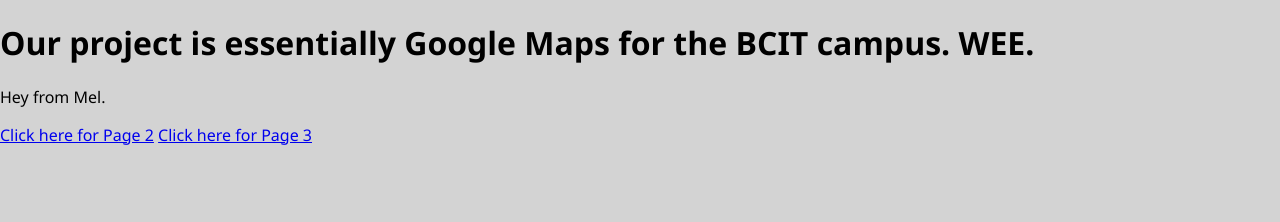
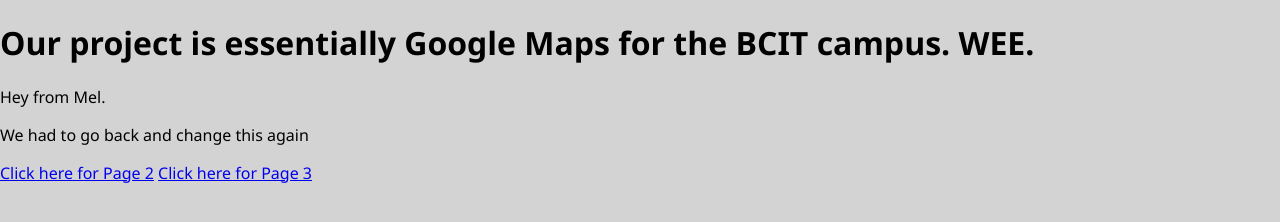
Before and after one commit to melocoh/project14, a plain HTML site: page index.html in a window 1280 px wide. Drawn offline with Linux system fonts and the light colour scheme.

Commit message:
stuff for a ss

```diff
--- a/index.html
+++ b/index.html
@@ -10,7 +10,7 @@
         <div id="content">
            <h1>Our project is essentially Google Maps for the BCIT campus. WEE.</h1>
            <p>Hey from Mel.</p>
-
+            <p>We had to go back and change this again</p>
           <a href="page2.html">Click here for Page 2</a>
           <a href="page3.html">Click here for Page 3</a>
         </div>
```
